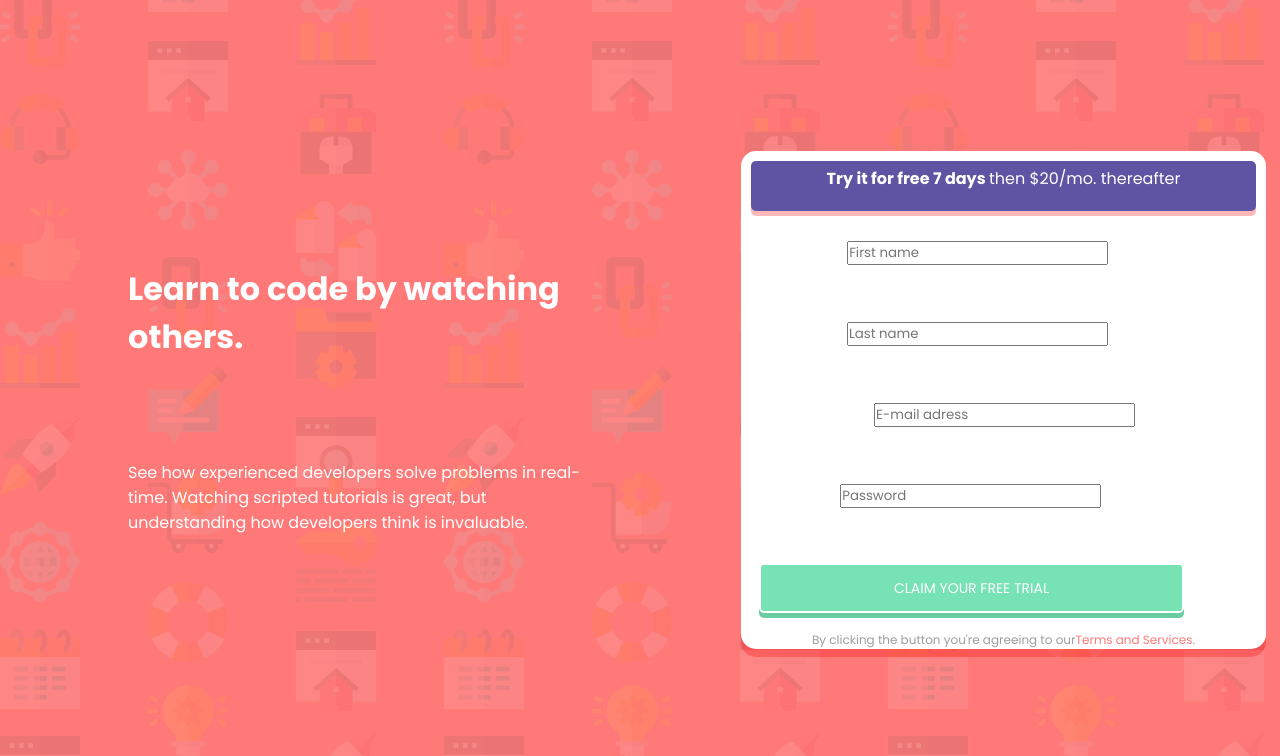
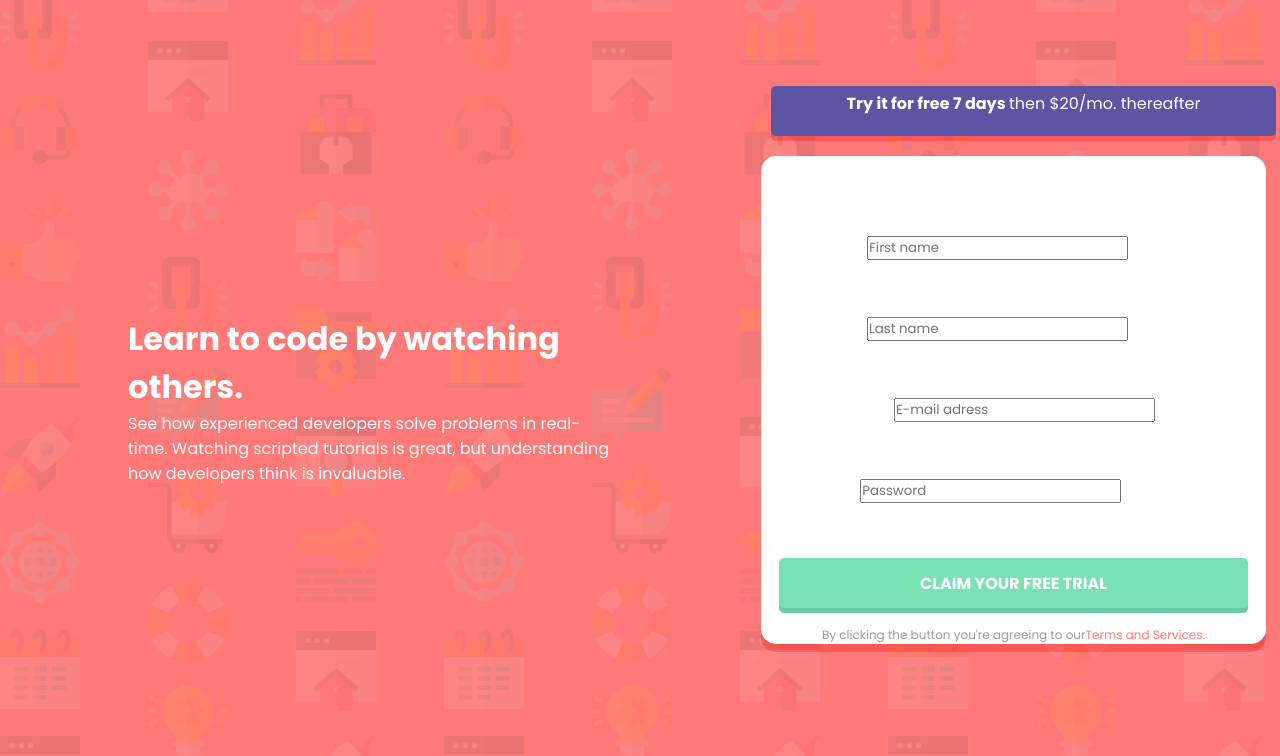
Before and after one commit to devfalcaoo/mentoria-desafio1-opovo, a plain HTML site: page index.html in a window 1280 px wide. Shown: the top 756 px of the page. Drawn offline with Linux system fonts and the light colour scheme.

Commit message:
refactor: mudança e adição de alguns códigos

```diff
--- a/style.css
+++ b/style.css
@@ -22,39 +22,44 @@ body {
 }
 
 .main {
-    display: flex;
-    gap: 10px;
+    display: flex; /* Flexbox para alinhar os itens */
+    gap: 10px; /* Espaçamento entre os itens */
+    align-items: center; /* Alinha os itens verticalmente */
 }
 
+/*Título e parágrafo*/
 .titulo_paragrafo {
-    display: flex;
-    margin: 10% 10%;
-    display: flex;
-    align-items: center;
-    justify-content: space-between;
-    flex-flow: column;
-    text-align: left;
+    display: flex; /* Flexbox para alinhar os itens */
+    margin: 10% 10%; /* Margem do título e parágrafo */
+    align-items: center; /* Alinha os itens verticalmente */
+    justify-content: space-between; /* Espaçamento entre os itens */
+    flex-flow: column; /* Direção da coluna */
+    text-align: left; /* Alinhamento do texto */
 }
 
+/*Título de valor $*/
 .paragrafo_roxo{
-    margin: 10px;
-    border: 2px;
-    padding: 5px;
-    background-color: #5D54A3;
-    border-radius: 5px;
-    box-shadow: 0px 5px 0px #FB010147;
-    width: 505px;
-    height: 50px;
-    text-align: center;
+    margin: 10px; /* Margem do parágrafo */
+    padding: 5px; /* Preenchimento do parágrafo */
+    background-color: #5D54A3; /* Cor de fundo do parágrafo */
+    border-radius: 5px; /* Borda arredondada do parágrafo */
+    box-shadow: 0px 5px 0px #FB010147; /* Sombra do parágrafo */
+    width: 505px; /* Largura do parágrafo */
+    height: 50px; /* Altura do parágrafo */
+    text-align: center; /* Alinhamento do texto*/
+    margin-top: -70px; /* Move para cima */
+    margin-bottom: 80px; /* Espaço abaixo */
 }
 
+/*div do formulário*/
 .direito_itens {
-    background-color: #FFFFFF ;
-    border-radius: 15px;
-    box-shadow: 0px 8px 0px #FB010147;
-    margin: 14px;
-    max-width: 600px;
-    opacity: 1;
+    background-color: #FFFFFF ; /*Cor de fundo do formulário*/
+    border-radius: 15px; /*Borda arredondada do formulário*/
+    box-shadow: 0px 8px 0px #FB010147; /*Sombra do formulário*/
+    margin: 14px; /*Margem do formulário*/
+    max-width: 505px; /*Largura máxima do formulário*/
+    max-height: 565px; /*Altura máxima do formulário*/
+    opacity: 1; /*Opacidade do formulário*/
 }
 
 .header {
@@ -63,66 +68,84 @@ body {
 }
 
 .form {
-    padding: 18px;
+    padding: 18px; /*Preenchimento do formulário*/
 }
 
 .form-control {
-    margin-bottom: 10px;
-    padding-bottom: 20px;
-    position: relative;
+    margin-bottom: 10px; /*Margem inferior do formulário*/
+    padding-bottom: 20px; /*Preenchimento inferior do formulário*/
+    position: relative; /*Posição relativa do formulário*/
 }
 
 .form-content label {
-    display: inline-block;
-    margin-bottom: 4px;
+    display: inline-block; /*Exibe o rótulo em linha*/
+    margin-bottom: 4px; /*Margem inferior do rótulo*/
 }
 
 .form-content input {
-    display: block;
-    width: 100%;
-    border-radius: 10px;
-    padding: 10px;
-    border: 2px solid #ffffff;
-    font-size: 14px;
+    display: block; /* Exibe o campo de entrada em bloco */
+    width: 100%; /* Largura total */
+    border-radius: 5px; /* Bordas arredondadas */
+    padding: 10px; /* Preenchimento interno */
+    border: 1px solid #ccc; /* Borda cinza clara */
+    font-size: 14px; /* Tamanho da fonte */
+    margin-bottom: 15px; /* Espaçamento entre os campos */
+}
+
+.form-content input:focus {
+    outline: none; /*Remove o contorno do campo de entrada*/
+    border-color: #77E2B4; /*Cor da borda do campo de entrada ao focar*/
+    box-shadow: 0px 5px 0px #6ACCA1; /*Sombra do campo de entrada ao focar*/
 }
 
 .form-control i {
-    position: absolute;
-    top: 45px;
-    right: 18px;
-    visibility: hidden;
+    position: absolute; /*Posição absoluta do ícone*/
+    top: 50%; /*Posição superior do ícone*/
+    right: 18px; /*Posição direita do ícone*/
+    transform: translateY(-50%); /*Translação do ícone*/
+    font-size: 20px; /*Tamanho da fonte do ícone*/
+    visibility: hidden; /*Visibilidade do ícone*/
 }
 
 .form-content small{
-    position: absolute;
-    bottom: 0;
-    left: 0;
-    visibility: hidden;
+    position: absolute; /*Posição absoluta do texto de erro*/
+    bottom: -20px; /*Posição inferior do texto de erro*/
+    left: 0; /*Posição do texto de erro à esquerda*/
+    font-size: 12px; /*Tamanho da fonte do texto de erro*/
+    color: #e74c3c;
+    visibility: hidden; /*Visibilidade do texto de erro*/
 }
 
+/*Botão de enviar*/
 .form button {
-    background-color: #77E2B4;
-    border: 2px solid;
-    border-radius: 5px;
-    font-size: 14px;
-    width: 100%;
-    opacity: 1;
-    box-shadow: 0px 5px 0px #6ACCA1;
-    color: #FFFFFF;
-    top: 600px;
-    left: 690px;
-    width: 425px;
-    height: 50px;
+    background-color: #77E2B4; /* Cor do botão */
+    border: none; /* Remove a borda */
+    border-radius: 5px; /* Bordas arredondadas */
+    font-size: 16px; /* Tamanho da fonte */
+    font-weight: bold; /* Negrito */
+    color: #FFFFFF; /* Cor do texto */
+    height: 50px; /* Altura do botão */
+    width: 100%; /* Largura total */
+    cursor: pointer; /* Cursor de ponteiro */
+    box-shadow: 0px 5px 0px #6ACCA1; /* Sombra do botão */
+    transition: all 0.3s ease; /* Transição suave */
 }
 
+form button:hover {
+    background-color: #6ACCA1; /*Cor do botão ao passar o mouse*/
+    box-shadow: 0px 5px 0px #77E2B4; /*Sombra do botão ao passar o mouse*/
+}
+
+/*Frase de rodapé do formulário*/
 footer {
     display: flex;
-    justify-content: center;
-    align-items: flex-end;
-    color: #9D9D9D;
-    font: normal normal normal 12px/18px "Poppins", sans-serif;
+    justify-content: center; /*Centraliza o conteúdo*/
+    align-items: flex-end; /*Alinha o conteúdo ao final*/
+    color: #9D9D9D; /*Cor do texto do rodapé*/
+    font: normal normal normal 12px/18px "Poppins", sans-serif; /*Fonte do rodapé*/
 }
 
+/*Destaque do texto de rodapé*/
 span {
     color:#ff7978;
 }
```
Also changed, not shown: index.html (+1 -1 lines).
